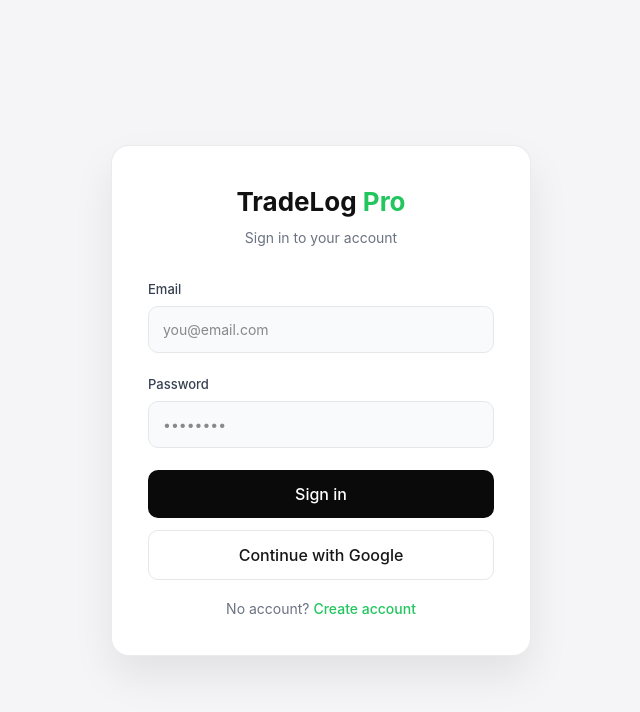
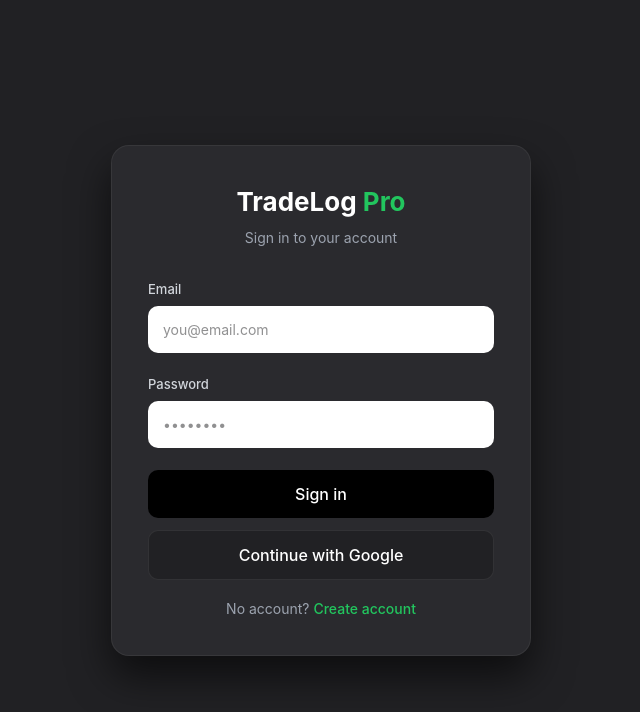
Before and after one commit to rivalden-sys/tradelog_pro, a Next.js app: page /login in a window 1280 px wide. Shown: the top 712 px of the page, without its empty margins (319-959 px from the left). Built offline with nearby package versions, Linux system fonts and the light colour scheme.

Commit message:
Update page.tsx

```diff
--- a/app/(auth)/login/page.tsx
+++ b/app/(auth)/login/page.tsx
@@ -6,78 +6,89 @@ export default function LoginPage() {
 
   return (
 
-    <main style={{
-      minHeight:"100vh",
-      display:"flex",
-      alignItems:"center",
-      justifyContent:"center",
-      background:"#f5f5f7"
-    }}>
+    <main
+      style={{
+        minHeight: "100vh",
+        display: "flex",
+        alignItems: "center",
+        justifyContent: "center",
+        background: "#212124"
+      }}
+    >
 
-      <div style={{
-        width:420,
-        background:"#ffffff",
-        padding:36,
-        borderRadius:18,
-        border:"1px solid rgba(0,0,0,0.08)",
-        boxShadow:"0 20px 40px rgba(0,0,0,0.08)"
-      }}>
+      <div
+        style={{
+          width: 420,
+          padding: 36,
+          borderRadius: 18,
+          background: "#2a2a2e",
+          border: "1px solid rgba(255,255,255,0.06)",
+          boxShadow: "0 20px 40px rgba(0,0,0,0.6)"
+        }}
+      >
 
         {/* header */}
 
-        <div style={{textAlign:"center",marginBottom:28}}>
+        <div style={{ textAlign: "center", marginBottom: 28 }}>
 
-          <h1 style={{
-            fontSize:26,
-            fontWeight:700,
-            color:"#111"
-          }}>
-            TradeLog <span style={{color:"#22c55e"}}>Pro</span>
+          <h1
+            style={{
+              fontSize: 26,
+              fontWeight: 700,
+              color: "#ffffff"
+            }}
+          >
+            TradeLog <span style={{ color: "#22c55e" }}>Pro</span>
           </h1>
 
-          <p style={{
-            color:"#6b7280",
-            fontSize:14,
-            marginTop:6
-          }}>
+          <p
+            style={{
+              color: "#9ca3af",
+              fontSize: 14,
+              marginTop: 6
+            }}
+          >
             Sign in to your account
           </p>
 
         </div>
 
+        {/* EMAIL */}
 
-        {/* email */}
-
-        <label style={{
-          fontSize:13,
-          fontWeight:500,
-          color:"#374151"
-        }}>
+        <label
+          style={{
+            fontSize: 13,
+            fontWeight: 500,
+            color: "#d1d5db"
+          }}
+        >
           Email
         </label>
 
         <input
           placeholder="you@email.com"
           style={{
-            width:"100%",
-            marginTop:6,
-            marginBottom:18,
-            padding:"12px 14px",
-            borderRadius:10,
-            border:"1px solid #e5e7eb",
-            background:"#f9fafb",
-            fontSize:14
+            width: "100%",
+            marginTop: 6,
+            marginBottom: 18,
+            padding: "12px 14px",
+            borderRadius: 10,
+            border: "1px solid rgba(255,255,255,0.08)",
+            background: "#ffffff",
+            color: "#212124",
+            fontSize: 14
           }}
         />
 
+        {/* PASSWORD */}
 
-        {/* password */}
-
-        <label style={{
-          fontSize:13,
-          fontWeight:500,
-          color:"#374151"
-        }}>
+        <label
+          style={{
+            fontSize: 13,
+            fontWeight: 500,
+            color: "#d1d5db"
+          }}
+        >
           Password
         </label>
 
@@ -85,63 +96,71 @@ export default function LoginPage() {
           type="password"
           placeholder="••••••••"
           style={{
-            width:"100%",
-            marginTop:6,
-            marginBottom:22,
-            padding:"12px 14px",
-            borderRadius:10,
-            border:"1px solid #e5e7eb",
-            background:"#f9fafb",
-            fontSize:14
+            width: "100%",
+            marginTop: 6,
+            marginBottom: 22,
+            padding: "12px 14px",
+            borderRadius: 10,
+            border: "1px solid rgba(255,255,255,0.08)",
+            background: "#ffffff",
+            color: "#212124",
+            fontSize: 14
           }}
         />
 
+        {/* LOGIN BUTTON */}
 
-        {/* login */}
-
-        <button style={{
-          width:"100%",
-          padding:"12px",
-          borderRadius:10,
-          background:"#0a0a0b",
-          color:"#fff",
-          fontWeight:500,
-          border:"none",
-          cursor:"pointer"
-        }}>
+        <button
+          style={{
+            width: "100%",
+            padding: "12px",
+            borderRadius: 10,
+            background: "#000",
+            color: "#fff",
+            fontWeight: 500,
+            border: "none",
+            cursor: "pointer"
+          }}
+        >
           Sign in
         </button>
 
+        {/* GOOGLE */}
 
-        {/* google */}
-
-        <button style={{
-          width:"100%",
-          padding:"12px",
-          borderRadius:10,
-          border:"1px solid #e5e7eb",
-          background:"#fff",
-          marginTop:12,
-          fontWeight:500,
-          cursor:"pointer"
-        }}>
+        <button
+          style={{
+            width: "100%",
+            padding: "12px",
+            borderRadius: 10,
+            marginTop: 12,
+            border: "1px solid rgba(255,255,255,0.08)",
+            background: "#212124",
+            color: "#ffffff",
+            fontWeight: 500,
+            cursor: "pointer"
+          }}
+        >
           Continue with Google
         </button>
 
+        {/* REGISTER */}
 
-        {/* register */}
-
-        <p style={{
-          textAlign:"center",
-          fontSize:14,
-          marginTop:18,
-          color:"#6b7280"
-        }}>
+        <p
+          style={{
+            textAlign: "center",
+            fontSize: 14,
+            marginTop: 18,
+            color: "#9ca3af"
+          }}
+        >
           No account?{" "}
-          <Link href="/register" style={{
-            color:"#22c55e",
-            fontWeight:500
-          }}>
+          <Link
+            href="/register"
+            style={{
+              color: "#22c55e",
+              fontWeight: 500
+            }}
+          >
             Create account
           </Link>
         </p>
```
